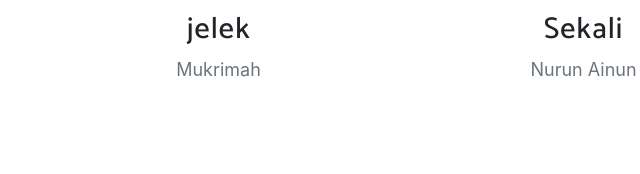
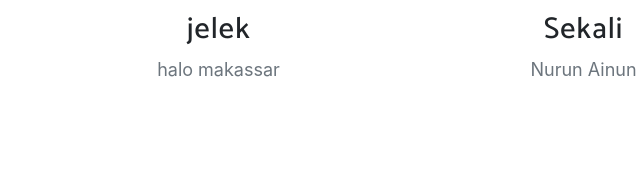
Before and after one commit to eldayanti123/eldayanti123.github.io, a website with bundled scripts: page index.html in a window 1280 px wide. Shown: the part 1786-1960 px from the top of the page, 429-1069 px from the left. Built offline with nearby package versions, Linux system fonts and the light colour scheme; a web font is replaced by a local one.

Commit message:
perubahan3

```diff
--- a/index.html
+++ b/index.html
@@ -131,7 +131,7 @@
                 <div class="feature-item">
                   <i class="icon-screen-smartphone text-primary"></i>
                   <h3>jelek</h3>
-                  <p class="text-muted">Mukrimah</p>
+                  <p class="text-muted">halo makassar</p>
                 </div>
               </div>
               <div class="col-lg-6">
```
